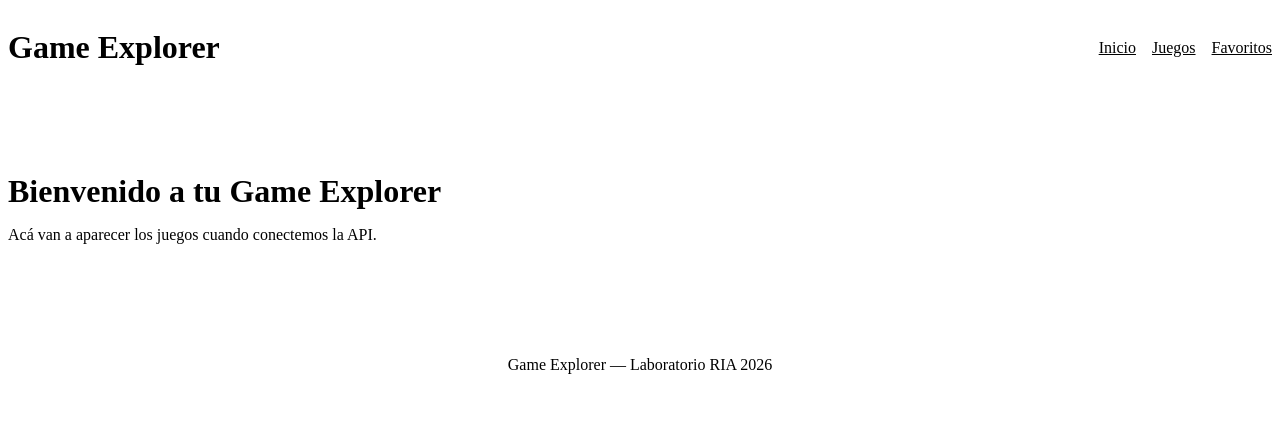
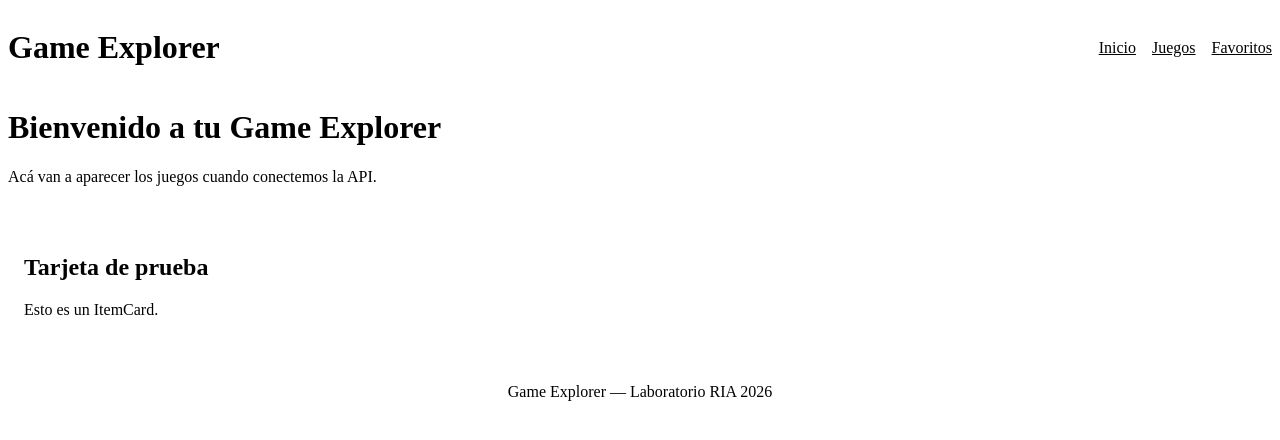
Before and after one commit to VisualZac/Laboratorio-RIA, a Vue app: page / in a window 1280 px wide. Shown: the top 440 px of the page. Built offline with nearby package versions, Linux system fonts and the light colour scheme; the HTML template or start-up script is replaced by a standard one.

Commit message:
agrego componente reutilizable ItemCard

```diff
--- a/src/assets/styles/main.css
+++ b/src/assets/styles/main.css
@@ -18,6 +18,11 @@ body {
   color: var(--color-texto);
   min-height: 100vh;
   -webkit-font-smoothing: antialiased;
+}
+
+.app-main {
+  min-height: calc(100vh - 140px);
+  padding-block: 3rem;
 }
 
 img {
--- /dev/null
+++ b/src/components/game/ItemCard.vue
@@ -0,0 +1,27 @@
+<template>
+  <article class="game-card">
+    <h2 class="game-card__title">Tarjeta de prueba</h2>
+
+    <p class="game-card__description">
+      Esto es un ItemCard.
+    </p>
+  </article>
+</template>
+
+<style scoped>
+.game-card {
+  padding: 1rem;
+  margin-top: 2rem;
+  background-color: var(--color-superficie);
+  border: 1px solid var(--color-borde);
+  border-radius: var(--radio-md);
+}
+
+.game-card__title {
+  color: var(--color-acento);
+}
+
+.game-card__description {
+  color: var(--color-texto-suave);
+}
+</style>
--- a/src/views/HomeView.vue
+++ b/src/views/HomeView.vue
@@ -1,31 +1,17 @@
-<script setup>
-// Esta vista es el inicio de tu app.
-// Por ahora solo muestra un mensaje estático.
-// En la etapa 3 la vamos a conectar con la API de RAWG.
+<script setup lang="ts">
+import ItemCard from '../components/game/ItemCard.vue'
 </script>
 
 <template>
   <main class="inicio">
     <div class="contenedor">
       <h1 class="inicio__titulo">Bienvenido a tu Game Explorer</h1>
-      <p class="inicio__subtitulo">Acá van a aparecer los juegos cuando conectemos la API.</p>
+
+      <p class="inicio__subtitulo">
+        Acá van a aparecer los juegos cuando conectemos la API.
+      </p>
+
+      <ItemCard />
     </div>
   </main>
 </template>
-
-<style scoped>
-/* BEM: "inicio" es el bloque, "titulo" y "subtitulo" son elementos */
-.inicio {
-  padding: 4rem 0;
-}
-
-.inicio__titulo {
-  font-size: 2rem;
-  color: var(--color-acento);
-  margin-bottom: 1rem;
-}
-
-.inicio__subtitulo {
-  color: var(--color-texto-suave);
-}
-</style>
```
